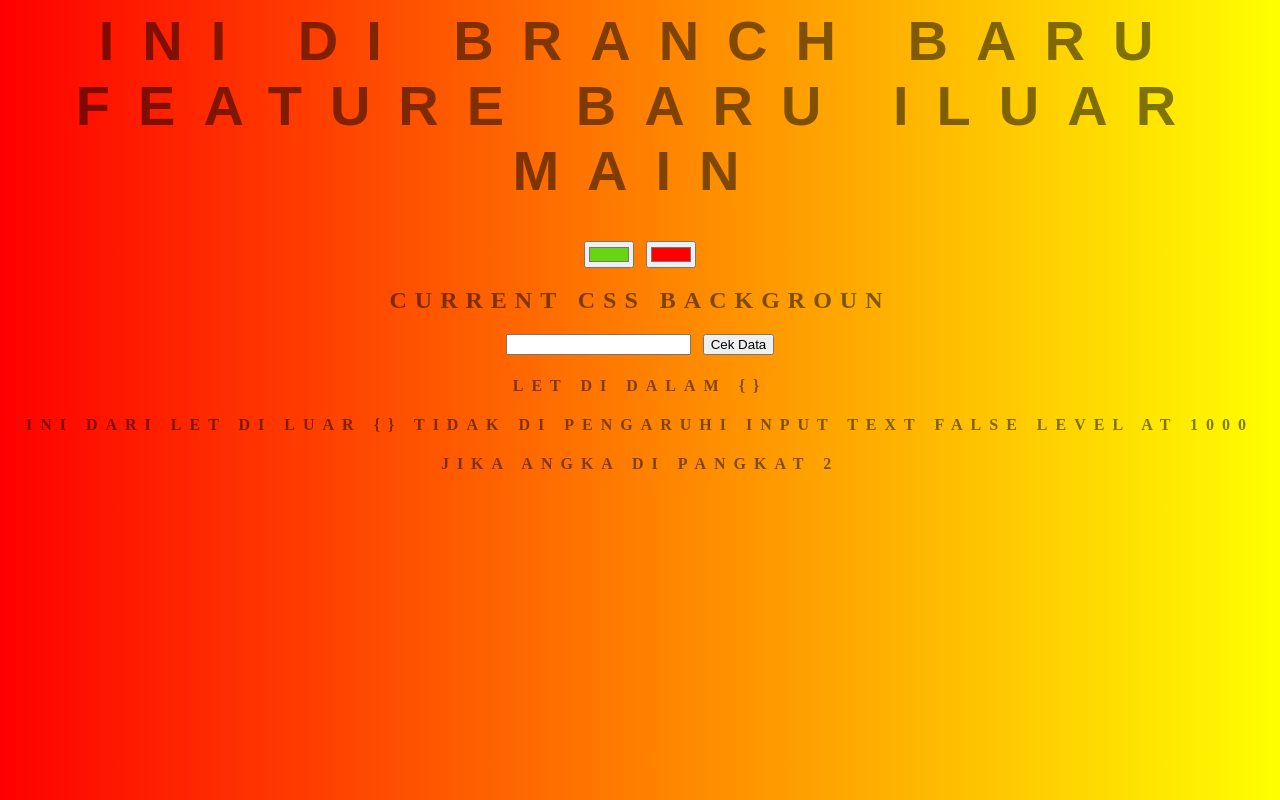
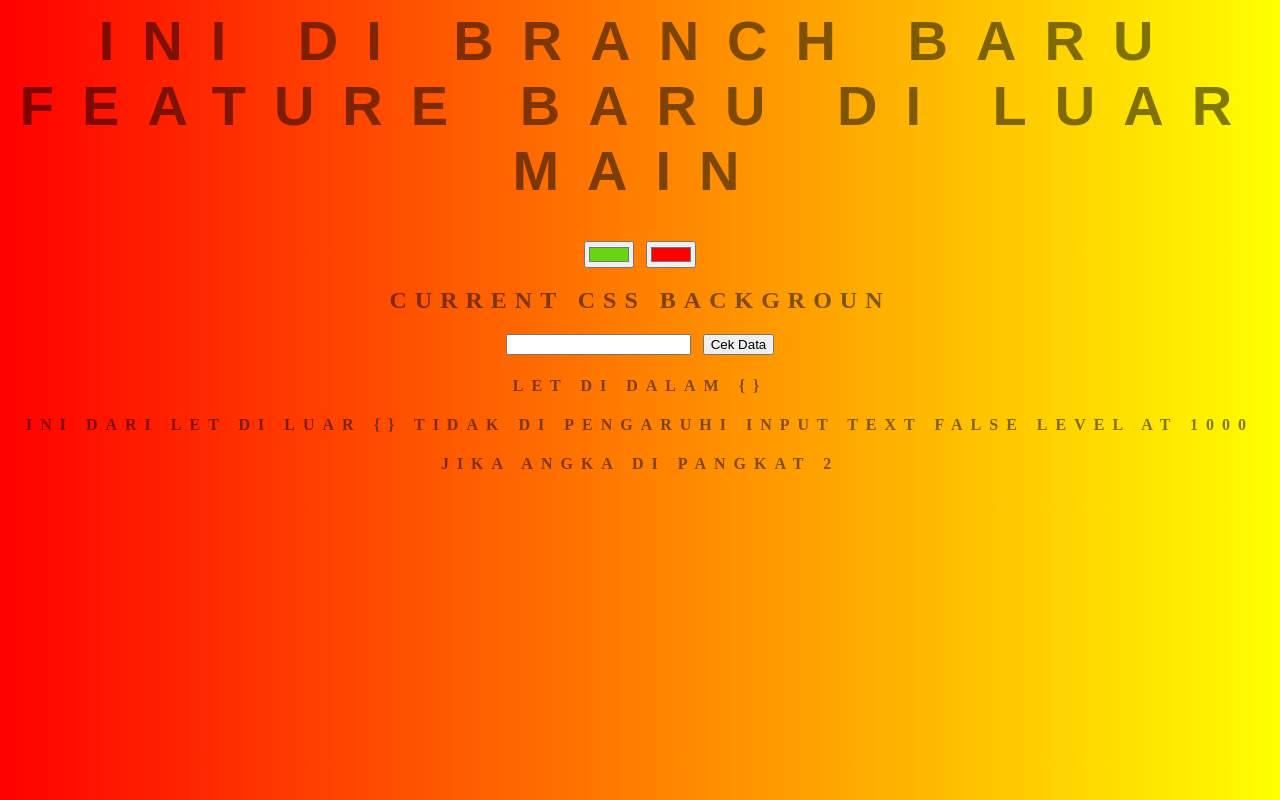
Before and after one commit to masdany/latihgithub, a plain HTML site: page index.html in a window 1280 px wide. Drawn offline with Linux system fonts and the light colour scheme.

Commit message:
ini kuubah di branch feature baru

```diff
--- a/index.html
+++ b/index.html
@@ -7,7 +7,7 @@
     <title>gradient back</title>
   </head>
   <body id="mybody">
-    <h1>ini di branch baru feature baru iluar main</h1>
+    <h1>ini di branch baru feature baru di luar main</h1>
     <input class="color1" type="color" name="color1" value="#68D512" />
     <input class="color2" type="color" name="color2" value="#ff0000" />
 
```
